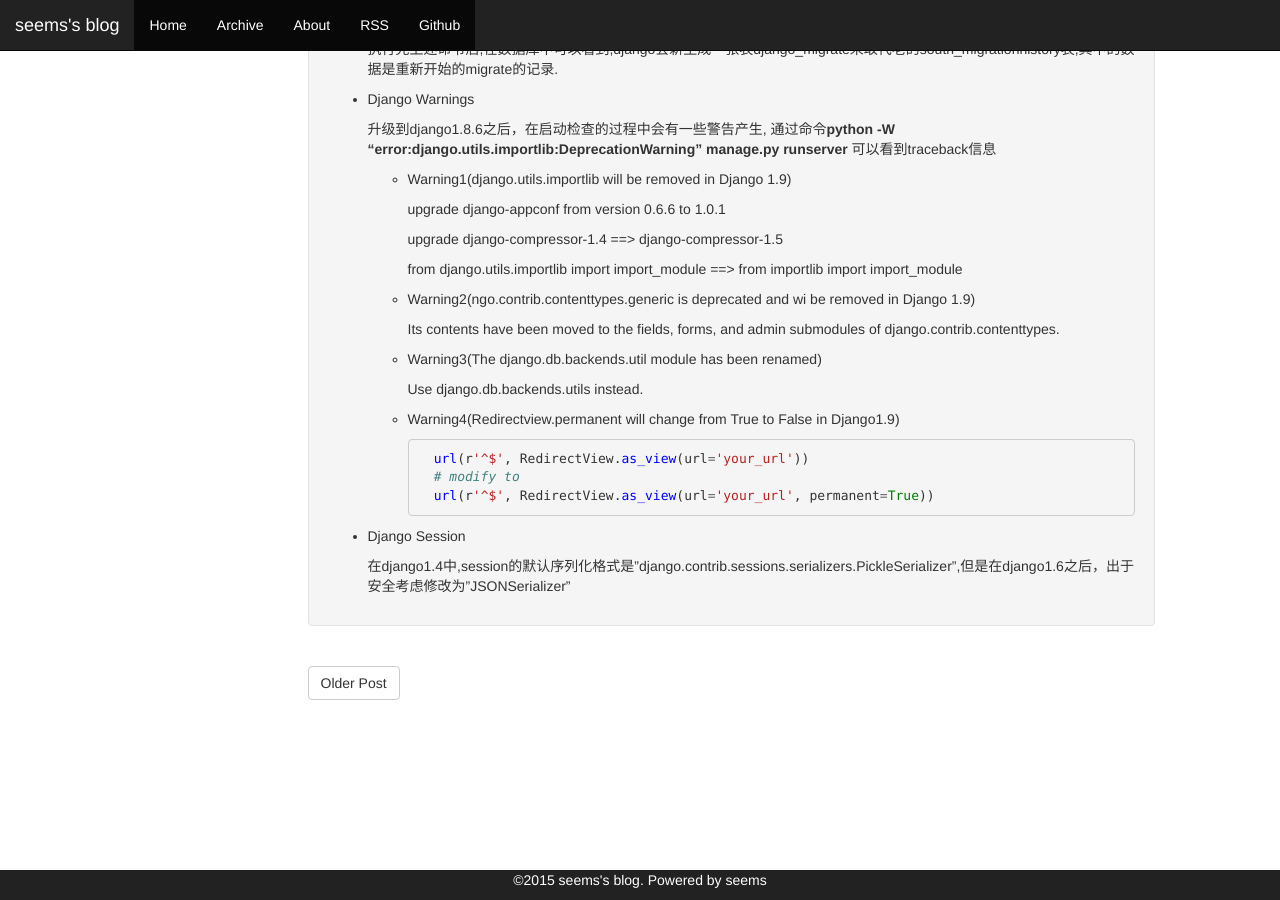
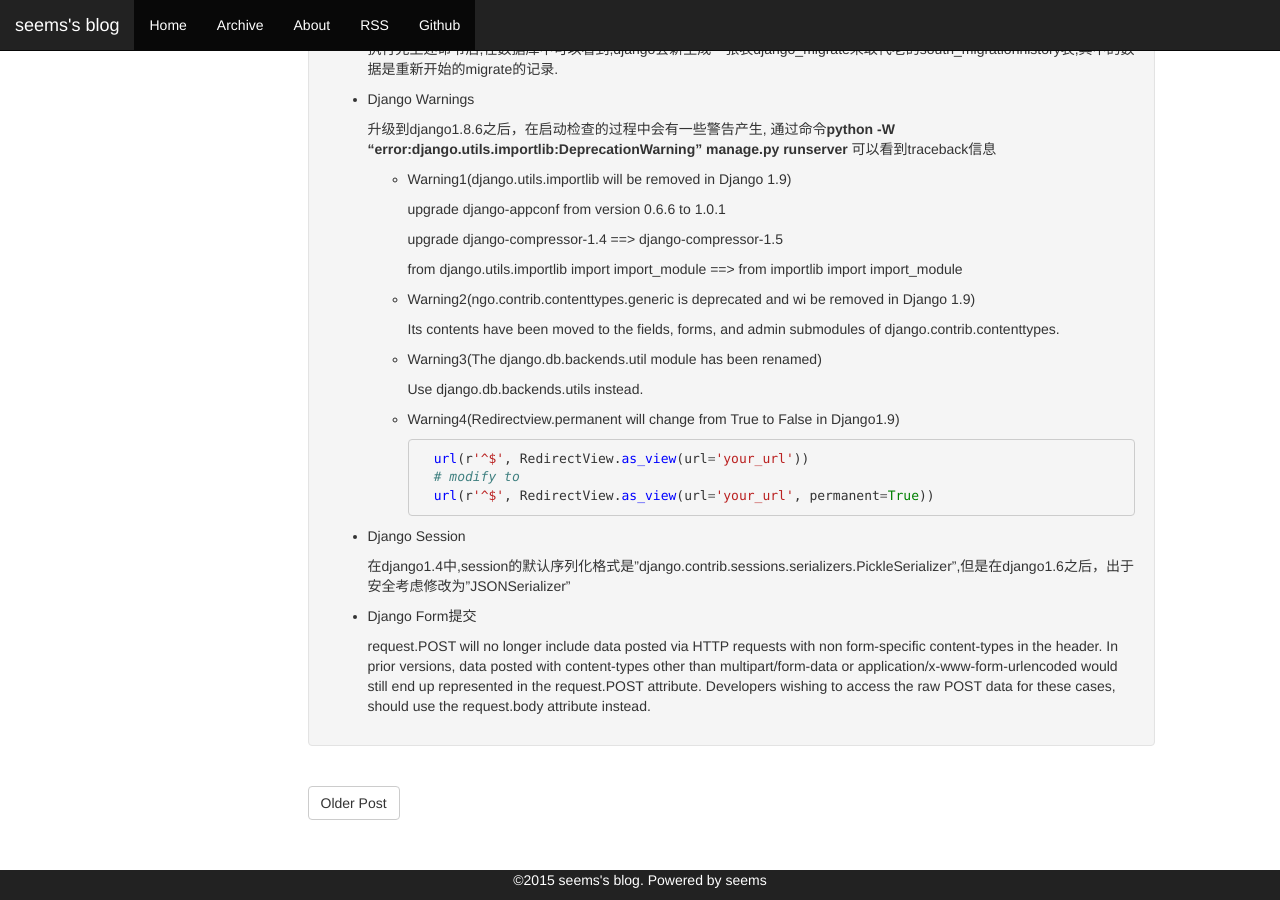
Before and after one commit to Gandalf-Pl/seems, a Jekyll site: the page built from _posts/2015-10-23-django_upgrade.md, in a window 1280 px wide and 900 px high, scrolled down 3896 px. Built offline with Jekyll 4.4.1, drawn with Linux system fonts in a browser that asks for light colours; Markdown is read by kramdown in place of the engine named in the settings.

Commit message:
modify django upgrade

```diff
--- a/_posts/2015-10-23-django_upgrade.md
+++ b/_posts/2015-10-23-django_upgrade.md
@@ -248,3 +248,10 @@ title: django升级到1.8.6
 + Django Session
 
     在django1.4中,session的默认序列化格式是"django.contrib.sessions.serializers.PickleSerializer",但是在django1.6之后，出于安全考虑修改为"JSONSerializer"
+
++ Django Form提交
+
+    request.POST will no longer include data posted via HTTP requests with non form-specific content-types in the header.
+    In prior versions, data posted with content-types other than multipart/form-data or
+    application/x-www-form-urlencoded would still end up represented in the request.POST attribute.
+    Developers wishing to access the raw POST data for these cases, should use the request.body attribute instead.
```
